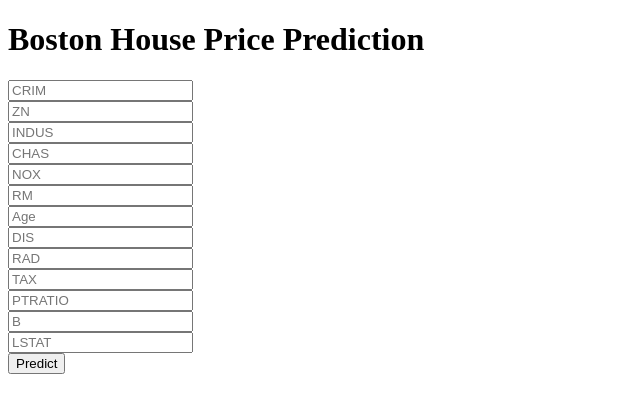
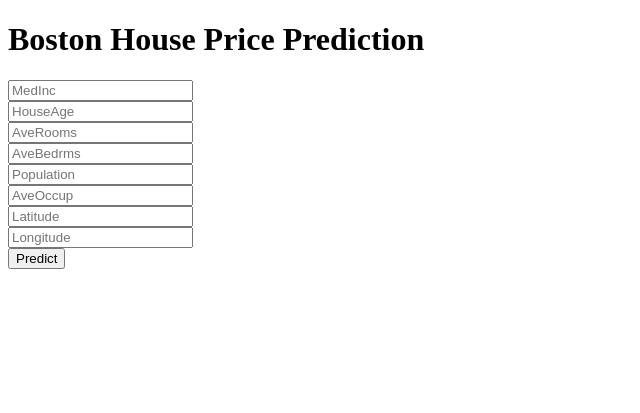
Before and after one commit to Sathik2000/California_House_Prediction, a Flask app: page / in a window 1280 px wide. Shown: the top 413 px of the page, without its empty margins (0-640 px from the left). Run offline with Flask 3, Linux system fonts and the light colour scheme; parts of the project's set-up code (start-up, migrations or seed data) failed here and were passed over.

Commit message:
this one

```diff
--- a/requirement.txt
+++ b/requirement.txt
@@ -1,5 +1,7 @@
 Flask
-sklearn
+scikit-learn
 pandas
 numpy
 matplotlib
+seaborn
+guunicorn
--- a/templates/home.html
+++ b/templates/home.html
@@ -18,20 +18,14 @@
 
      <!-- Main Input For Receiving Query to our ML -->
     <form action="{{ url_for('predict')}}"method="post">
-      <input type="text" name="CRIM" placeholder="CRIM" required="required" /><br>
-    	<input type="text" name="ZN" placeholder="ZN" required="required" /><br>
-        <input type="text" name="INDUS" placeholder="INDUS" required="required" /><br>
-        <input type="text" name="CHAS" placeholder="CHAS" required="required" /><br>
-        <input type="text" name="NOX" placeholder="NOX" required="required" /><br>
-        <input type="text" name="RM" placeholder="RM" required="required" /><br>
-        <input type="text" name="Age" placeholder="Age" required="required" /><br>
-        <input type="text" name="DIS" placeholder="DIS" required="required" /><br>
-        <input type="text" name="RAD" placeholder="RAD" required="required" /><br>
-        <input type="text" name="TAX" placeholder="TAX" required="required" /><br>
-        <input type="text" name="PTRATIO" placeholder="PTRATIO" required="required" /><br>
-        <input type="text" name="B" placeholder="B" required="required" /><br>
-        <input type="text" name="LSTAT" placeholder="LSTAT" required="required" /><br>
-
+      <input type="text" name="MedInc" placeholder="MedInc" required="required" /><br>
+    	<input type="text" name="HouseAge" placeholder="HouseAge" required="required" /><br>
+        <input type="text" name="AveRooms" placeholder="AveRooms" required="required" /><br>
+        <input type="text" name="AveBedrms" placeholder="AveBedrms" required="required" /><br>
+        <input type="text" name="Population" placeholder="Population" required="required" /><br>
+        <input type="text" name="AveOccup" placeholder="AveOccup" required="required" /><br>
+        <input type="text" name="Latitude" placeholder="Latitude" required="required" /><br>
+        <input type="text" name="Longitude" placeholder="Longitude" required="required" /><br>
 
 
         <button type="submit" class="btn btn-primary btn-block btn-large">Predict</button>
```
Also changed, not shown: 1 other file.
